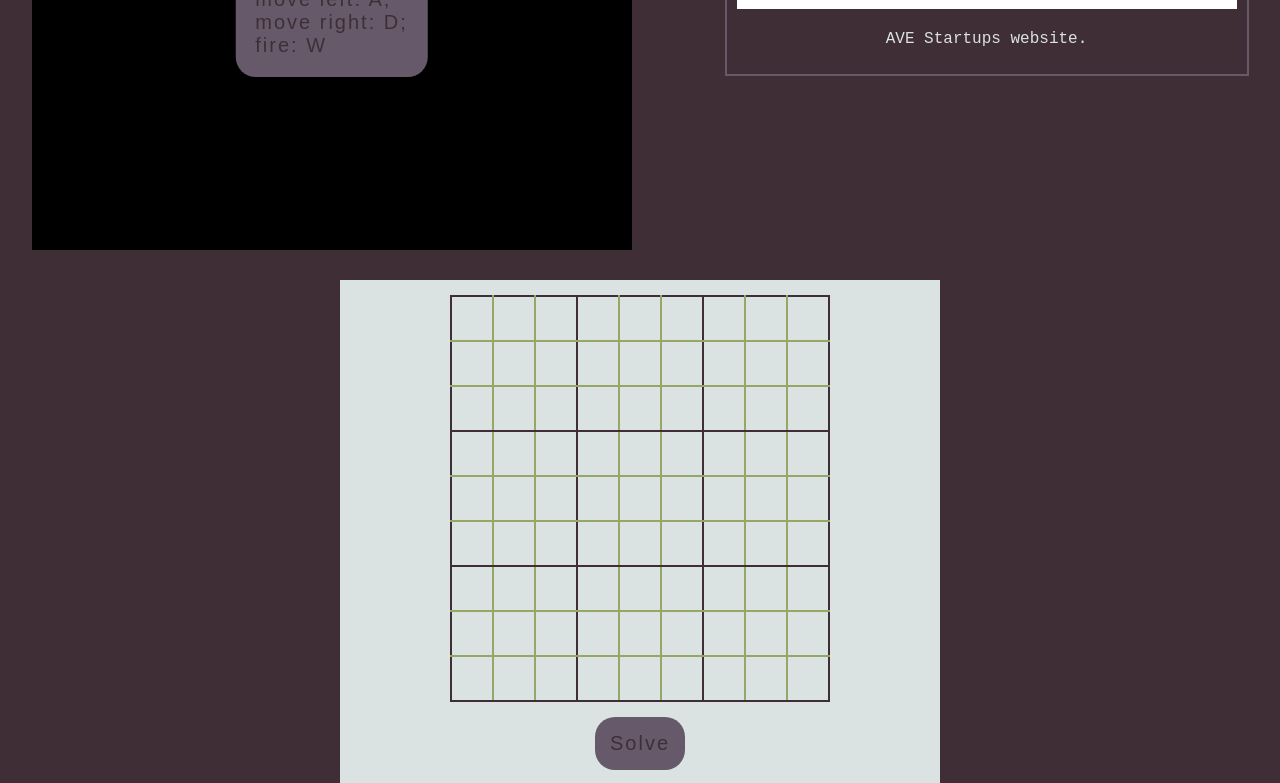
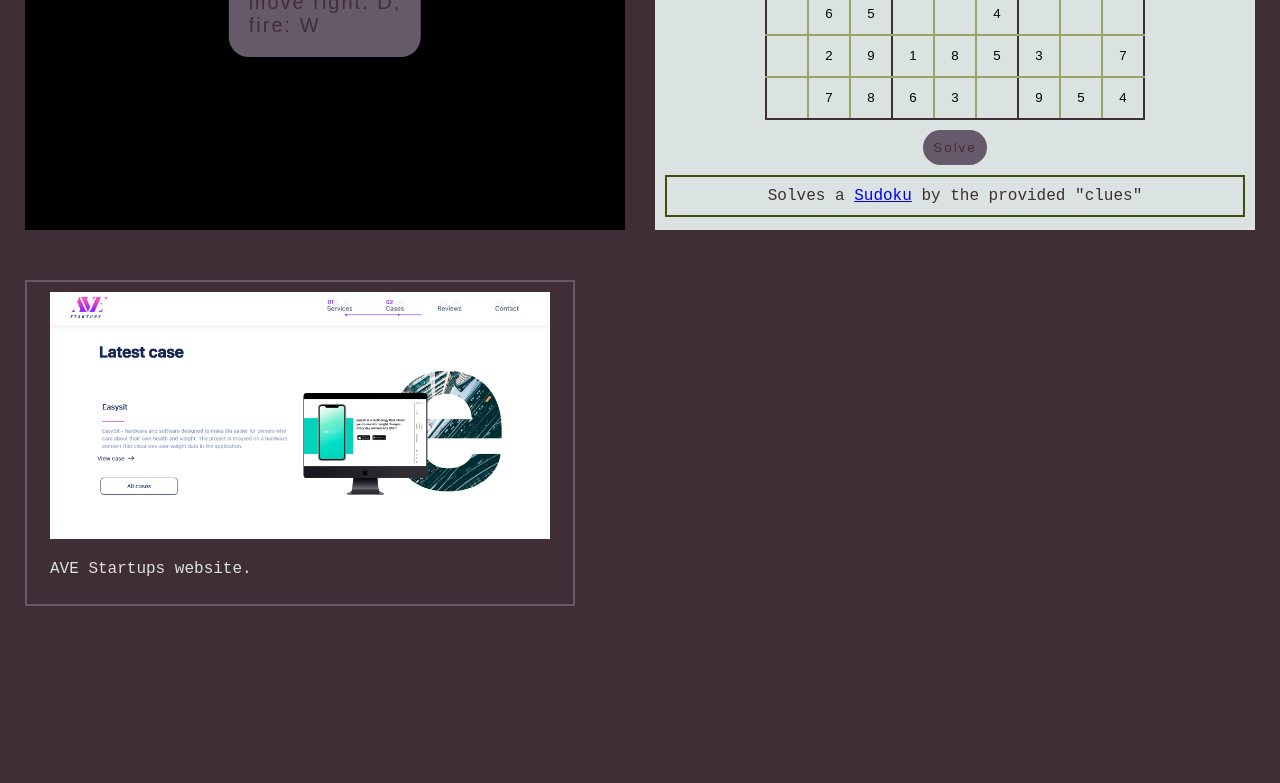
Before and after one commit to nekoi275/my-cv, a Vue app: page / in a window 1280 px wide. Shown: the part 2000-2783 px from the top of the page. Built offline with nearby package versions, Linux system fonts and the light colour scheme.

Commit message:
added sudoku solver + minor fixes

```diff
--- a/src/components/ProjectsSection.vue
+++ b/src/components/ProjectsSection.vue
@@ -1,17 +1,19 @@
 <template>
   <section id="projects">
-    <space-invaders v-show="isDesktop()"/>
+    <div class="wrapper">
+      <space-invaders v-show="isDesktop()" />
+      <sudoku></sudoku>
       <a href="http://ave-startups.com/" target="_blank">
         <div class="projects-row">
           <div class="projects-col">
             <img class="projects-img" src="../assets/project_4.png">
-        </div>
             <div class="projects-col-text">
               <p>AVE Startups website.</p>
             </div>
           </div>
+        </div>
       </a>
-    <sudoku></sudoku>
+    </div>
   </section>
 </template>
 
@@ -26,7 +28,7 @@ export default {
     Sudoku
   },
   methods: {
-    isDesktop: function() {
+    isDesktop: function () {
       return window.innerWidth >= 1000;
     }
   }
@@ -36,18 +38,22 @@ export default {
 <style scoped>
 section {
   background-color: var(--dark-font-color);
-  height: 100%;
-  display: flex;
-  flex-wrap: wrap;
-  justify-content: space-around;
-  padding-top: 150px;
-  padding-bottom: 150px;
-  gap: 30px;
+  padding-top: 130px;
 }
+
+.wrapper {
+  display: grid;
+  grid-gap: 30px;
+  grid-template-columns: 600px 600px;
+  grid-auto-rows: 520px;
+  justify-content: center;
+}
+
 .projects-img {
   width: 500px;
   height: auto;
 }
+
 .projects-row {
   display: flex;
   flex-direction: column;
@@ -58,24 +64,30 @@ section {
   padding: 10px;
   border: 2px solid var(--light-font-color);
 }
+
 .projects-row:hover {
   border: 2px solid var(--second-main-color);
 }
+
 .projects-col-text {
   color: var(--main-bg-color);
 }
+
 a {
   text-decoration: none;
   height: 100%;
 }
+
 @media (max-width: 845px) {
   section {
     padding-top: 100px;
   }
+
   .projects-img {
     width: 300px;
     height: auto;
   }
+
   a {
     margin: 30px 0px;
   }
--- a/src/components/SudokuSolverComponent.vue
+++ b/src/components/SudokuSolverComponent.vue
@@ -1,6 +1,6 @@
 <template>
     <div class="game-container">
-        <table>
+        <table v-show="!isPuzzleSolved">
             <tr>
                 <td><input v-model="puzzle[0][0]"></td>
                 <td><input v-model="puzzle[0][1]"></td>
@@ -101,9 +101,111 @@
                 <td><input v-model="puzzle[8][8]"></td>
             </tr>
         </table>
-        <button @click="validate()">Solve</button>
+        <table v-show="isPuzzleSolved">
+            <tr>
+                <td><span>{{ puzzle[0][0] }}</span></td>
+                <td><span>{{ puzzle[0][1] }}</span></td>
+                <td><span>{{ puzzle[0][2] }}</span></td>
+                <td><span>{{ puzzle[0][3] }}</span></td>
+                <td><span>{{ puzzle[0][4] }}</span></td>
+                <td><span>{{ puzzle[0][5] }}</span></td>
+                <td><span>{{ puzzle[0][6] }}</span></td>
+                <td><span>{{ puzzle[0][7] }}</span></td>
+                <td><span>{{ puzzle[0][8] }}</span></td>
+            </tr>
+            <tr>
+                <td><span>{{ puzzle[1][0] }}</span></td>
+                <td><span>{{ puzzle[1][1] }}</span></td>
+                <td><span>{{ puzzle[1][2] }}</span></td>
+                <td><span>{{ puzzle[1][3] }}</span></td>
+                <td><span>{{ puzzle[1][4] }}</span></td>
+                <td><span>{{ puzzle[1][5] }}</span></td>
+                <td><span>{{ puzzle[1][6] }}</span></td>
+                <td><span>{{ puzzle[1][7] }}</span></td>
+                <td><span>{{ puzzle[1][8] }}</span></td>
+            </tr>
+            <tr>
+                <td><span>{{ puzzle[2][0] }}</span></td>
+                <td><span>{{ puzzle[2][1] }}</span></td>
+                <td><span>{{ puzzle[2][2] }}</span></td>
+                <td><span>{{ puzzle[2][3] }}</span></td>
+                <td><span>{{ puzzle[2][4] }}</span></td>
+                <td><span>{{ puzzle[2][5] }}</span></td>
+                <td><span>{{ puzzle[2][6] }}</span></td>
+                <td><span>{{ puzzle[2][7] }}</span></td>
+                <td><span>{{ puzzle[2][8] }}</span></td>
+            </tr>
+            <tr>
+                <td><span>{{ puzzle[3][0] }}</span></td>
+                <td><span>{{ puzzle[3][1] }}</span></td>
+                <td><span>{{ puzzle[3][2] }}</span></td>
+                <td><span>{{ puzzle[3][3] }}</span></td>
+                <td><span>{{ puzzle[3][4] }}</span></td>
+                <td><span>{{ puzzle[3][5] }}</span></td>
+                <td><span>{{ puzzle[3][6] }}</span></td>
+                <td><span>{{ puzzle[3][7] }}</span></td>
+                <td><span>{{ puzzle[3][8] }}</span></td>
+            </tr>
+            <tr>
+                <td><span>{{ puzzle[4][0] }}</span></td>
+                <td><span>{{ puzzle[4][1] }}</span></td>
+                <td><span>{{ puzzle[4][2] }}</span></td>
+                <td><span>{{ puzzle[4][3] }}</span></td>
+                <td><span>{{ puzzle[4][4] }}</span></td>
+                <td><span>{{ puzzle[4][5] }}</span></td>
+                <td><span>{{ puzzle[4][6] }}</span></td>
+                <td><span>{{ puzzle[4][7] }}</span></td>
+                <td><span>{{ puzzle[4][8] }}</span></td>
+            </tr>
+            <tr>
+                <td><span>{{ puzzle[5][0] }}</span></td>
+                <td><span>{{ puzzle[5][1] }}</span></td>
+                <td><span>{{ puzzle[5][2] }}</span></td>
+                <td><span>{{ puzzle[5][3] }}</span></td>
+                <td><span>{{ puzzle[5][4] }}</span></td>
+                <td><span>{{ puzzle[5][5] }}</span></td>
+                <td><span>{{ puzzle[5][6] }}</span></td>
+                <td><span>{{ puzzle[5][7] }}</span></td>
+                <td><span>{{ puzzle[5][8] }}</span></td>
+            </tr>
+            <tr>
+                <td><span>{{ puzzle[6][0] }}</span></td>
+                <td><span>{{ puzzle[6][1] }}</span></td>
+                <td><span>{{ puzzle[6][2] }}</span></td>
+                <td><span>{{ puzzle[6][3] }}</span></td>
+                <td><span>{{ puzzle[6][4] }}</span></td>
+                <td><span>{{ puzzle[6][5] }}</span></td>
+                <td><span>{{ puzzle[6][6] }}</span></td>
+                <td><span>{{ puzzle[6][7] }}</span></td>
+                <td><span>{{ puzzle[6][8] }}</span></td>
+            </tr>
+            <tr>
+                <td><span>{{ puzzle[7][0] }}</span></td>
+                <td><span>{{ puzzle[7][1] }}</span></td>
+                <td><span>{{ puzzle[7][2] }}</span></td>
+                <td><span>{{ puzzle[7][3] }}</span></td>
+                <td><span>{{ puzzle[7][4] }}</span></td>
+                <td><span>{{ puzzle[7][5] }}</span></td>
+                <td><span>{{ puzzle[7][6] }}</span></td>
+                <td><span>{{ puzzle[7][7] }}</span></td>
+                <td><span>{{ puzzle[7][8] }}</span></td>
+            </tr>
+            <tr>
+                <td><span>{{ puzzle[8][0] }}</span></td>
+                <td><span>{{ puzzle[8][1] }}</span></td>
+                <td><span>{{ puzzle[8][2] }}</span></td>
+                <td><span>{{ puzzle[8][3] }}</span></td>
+                <td><span>{{ puzzle[8][4] }}</span></td>
+                <td><span>{{ puzzle[8][5] }}</span></td>
+                <td><span>{{ puzzle[8][6] }}</span></td>
+                <td><span>{{ puzzle[8][7] }}</span></td>
+                <td><span>{{ puzzle[8][8] }}</span></td>
+            </tr>
+        </table>
+        <button v-show="!isPuzzleSolved && isPuzzleValid" @click="validatePuzzle()">Solve</button>
+        <button v-show="isPuzzleSolved || !isPuzzleValid" @click="clearPuzzle()">Try again</button>
         <p v-show="!isPuzzleValid">Fill some known numbers of sudoku. Valid numbers are 1-9.</p>
-        <p>Solves a <a href="https://en.wikipedia.org/wiki/Sudoku">Sudoku</a> by the provided "clues".</p>
+        <p v-show="isPuzzleValid">Solves a <a href="https://en.wikipedia.org/wiki/Sudoku" target="_blank">Sudoku</a> by the provided "clues"</p>
     </div>
 </template>
 
@@ -112,7 +214,43 @@ export default {
     name: 'Sudoku',
     data: function () {
         return {
-            puzzle: [
+            /* puzzle: [
+                [null, null, null, null, null, null, null, null, null],
+                [null, null, null, null, null, null, null, null, null],
+                [null, null, null, null, null, null, null, null, null],
+                [null, null, null, null, null, null, null, null, null],
+                [null, null, null, null, null, null, null, null, null],
+                [null, null, null, null, null, null, null, null, null],
+                [null, null, null, null, null, null, null, null, null],
+                [null, null, null, null, null, null, null, null, null],
+                [null, null, null, null, null, null, null, null, null]
+            ], */
+            puzzle: [[null,null,"3",null,null,"1",null,null,null],["7",null,null,"8",null,null,"5","2",null],["8",null,"4",null,null,null,"6",null,"3"],[null,null,"7","3","2",null,null,null,null],["5",null,null,null,null,null,null,null,"2"],[null,null,null,null,"1","7","4","3",null],[null,"6","5",null,null,"4",null,null,null],[null,"2","9","1","8","5","3",null,"7"],[null,"7","8","6","3",null,"9","5","4"]],
+            isPuzzleValid: true,
+            isPuzzleSolved: false
+        };
+    },
+    methods: {
+        validatePuzzle: function () {
+            outer_loop:
+            for (let i = 0; i < this.puzzle.length; i++) {
+                for (let j = 0; j < this.puzzle[i].length; j++) {
+                    if (![null, 0, 1, 2, 3, 4, 5, 6, 7, 8, 9].includes(Number(this.puzzle[i][j]))) {
+                        this.isPuzzleValid = false;
+                        break outer_loop;
+                    } else {
+                        this.isPuzzleValid = true;
+                    }
+                }
+            }
+            if (this.isPuzzleValid) {
+                this.preparePuzzle();
+                this.solvePuzzle();
+                this.isPuzzleSolved = true;
+            }
+        },
+        clearPuzzle: function () {
+            this.puzzle = [
                 [null, null, null, null, null, null, null, null, null],
                 [null, null, null, null, null, null, null, null, null],
                 [null, null, null, null, null, null, null, null, null],
@@ -123,26 +261,64 @@ export default {
                 [null, null, null, null, null, null, null, null, null],
                 [null, null, null, null, null, null, null, null, null]
             ],
-            isPuzzleValid: true
-        };
-    },
-    methods: {
-        validate: function () {
-            outer_loop:
+                this.isPuzzleSolved = false;
+                this.isPuzzleValid = true;
+        },
+        preparePuzzle: function () {
             for (let i = 0; i < this.puzzle.length; i++) {
                 for (let j = 0; j < this.puzzle[i].length; j++) {
-                    if (![0, 1, 2, 3, 4, 5, 6, 7, 8, 9].includes(Number(this.puzzle[i][j]))) {
-                        this.isPuzzleValid = false;
-                        break outer_loop;
-                    } else {
-                        this.isPuzzleValid = true;
+                    this.puzzle[i][j] = Number(this.puzzle[i][j])
+                }
+            }
+        },
+        isNumberValid: function (puzzle, row, col, val) {
+            for (let i = 0; i < 9; i++) {
+                if (puzzle[row][i] === val) {
+                    return false;
+                }
+            }
+            for (let i = 0; i < 9; i++) {
+                if (puzzle[i][col] === val) {
+                    return false;
+                }
+            }
+            let squareRow = Math.floor(row / 3) * 3;
+            let squareCol = Math.floor(col / 3) * 3;
+            for (let i = 0; i < 3; i++) {
+                for (let j = 0; j < 3; j++) {
+                    if (puzzle[squareRow + i][squareCol + j] === val)
+                        return false;
+                }
+            }
+            return true;
+        },
+        findEmptyCell: function (puzzle) {
+            for (let row = 0; row < 9; row++) {
+                for (let col = 0; col < 9; col++) {
+                    if (puzzle[row][col] === 0 || puzzle[row][col] === null) {
+                        return [row, col]
                     }
                 }
             }
-            if (this.isPuzzleValid) this.solvePuzzle();
         },
         solvePuzzle: function () {
-            console.log('solved')
+            let empty = this.findEmptyCell(this.puzzle);
+            if (empty) {
+                let [row, col] = empty;
+                for (let num = 1; num <= 9; num++) {
+                    if (this.isNumberValid(this.puzzle, row, col, num)) {
+                        this.puzzle[row][col] = num;
+                        let result = this.solvePuzzle(this.puzzle);
+                        if (result) {
+                            return result;
+                        } else {
+                            this.puzzle[row][col] = 0;
+                        }
+                    }
+                }
+                return;
+            }
+            return this.puzzle;
         }
     }
 };
@@ -153,7 +329,7 @@ export default {
     position: relative;
     background-color: var(--main-bg-color);
     width: 600px;
-    height: 650px;
+    height: 500px;
 }
 
 p {
@@ -161,18 +337,19 @@ p {
     color: var(--dark-font-color);
     border: 2px solid var(--second-main-color);
     text-align: center;
-    margin: 15px;
+    margin: 10px;
 }
 
 table {
-    margin: 15px auto;
+    margin: 10px auto;
     border-collapse: collapse;
 }
 
 td {
-    padding: 10px;
-    width: 20px;
-    height: 20px;
+    padding: 5px;
+    width: 30px;
+    height: 30px;
+    text-align: center;
     border-left: 2px solid var(--header-bg-color);
     border-right: 2px solid var(--header-bg-color);
     border-bottom: 2px solid var(--header-bg-color);
@@ -196,11 +373,14 @@ tr:nth-child(3n) td {
 
 input {
     border: none;
-    width: 15px;
     background-color: transparent;
     text-align: center;
     outline: none;
-    font-size: 18px;
+    width: 15px;
+}
+
+span {
+    padding: 5px;
 }
 
 button {
@@ -208,10 +388,9 @@ button {
     border: none;
     background-color: var(--light-font-color);
     color: var(--dark-font-color);
-    padding: 15px;
+    padding: 10px;
     border-radius: 20px;
     cursor: pointer;
-    font-size: 20px;
     letter-spacing: 2px;
     text-align: center;
     display: block;
```
Lines whose indentation alone changed are shown as unchanged.
